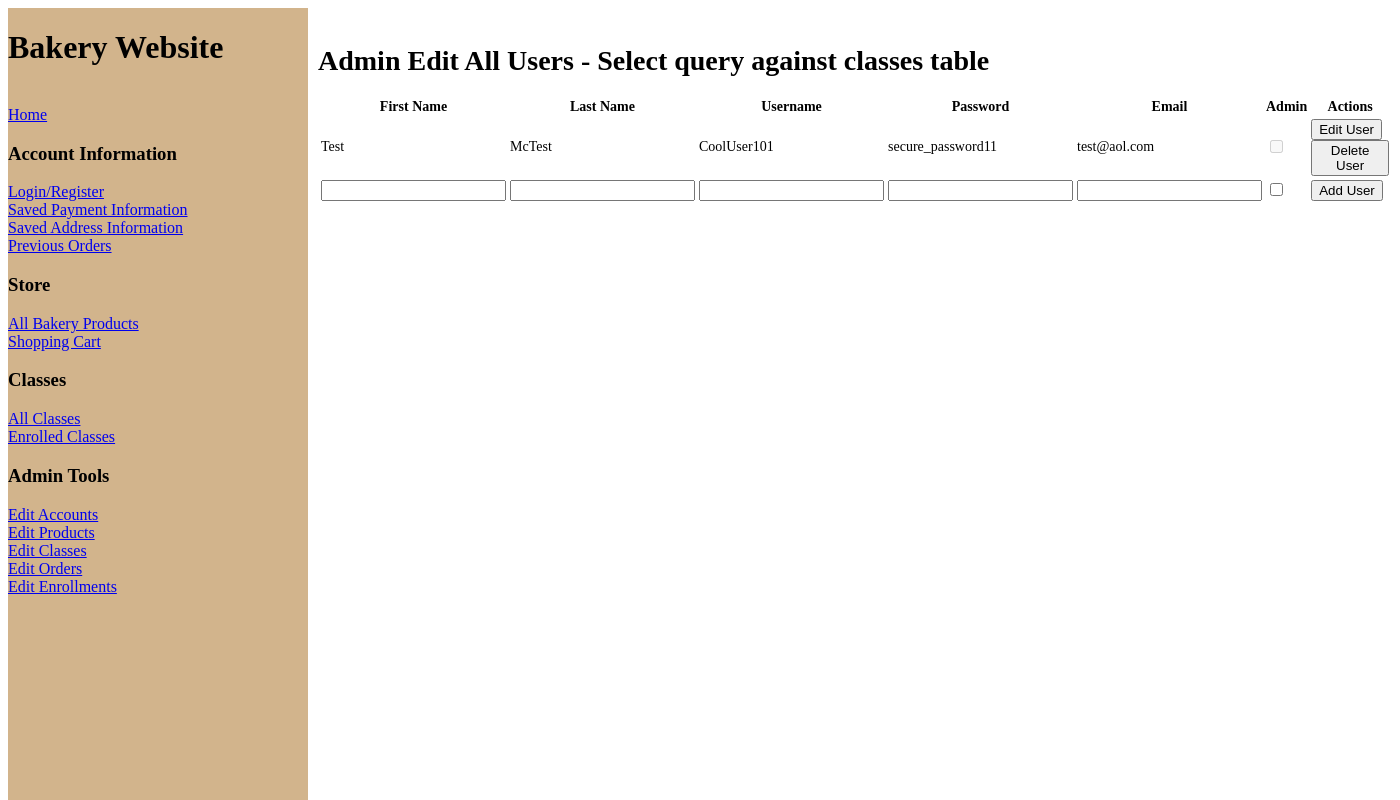
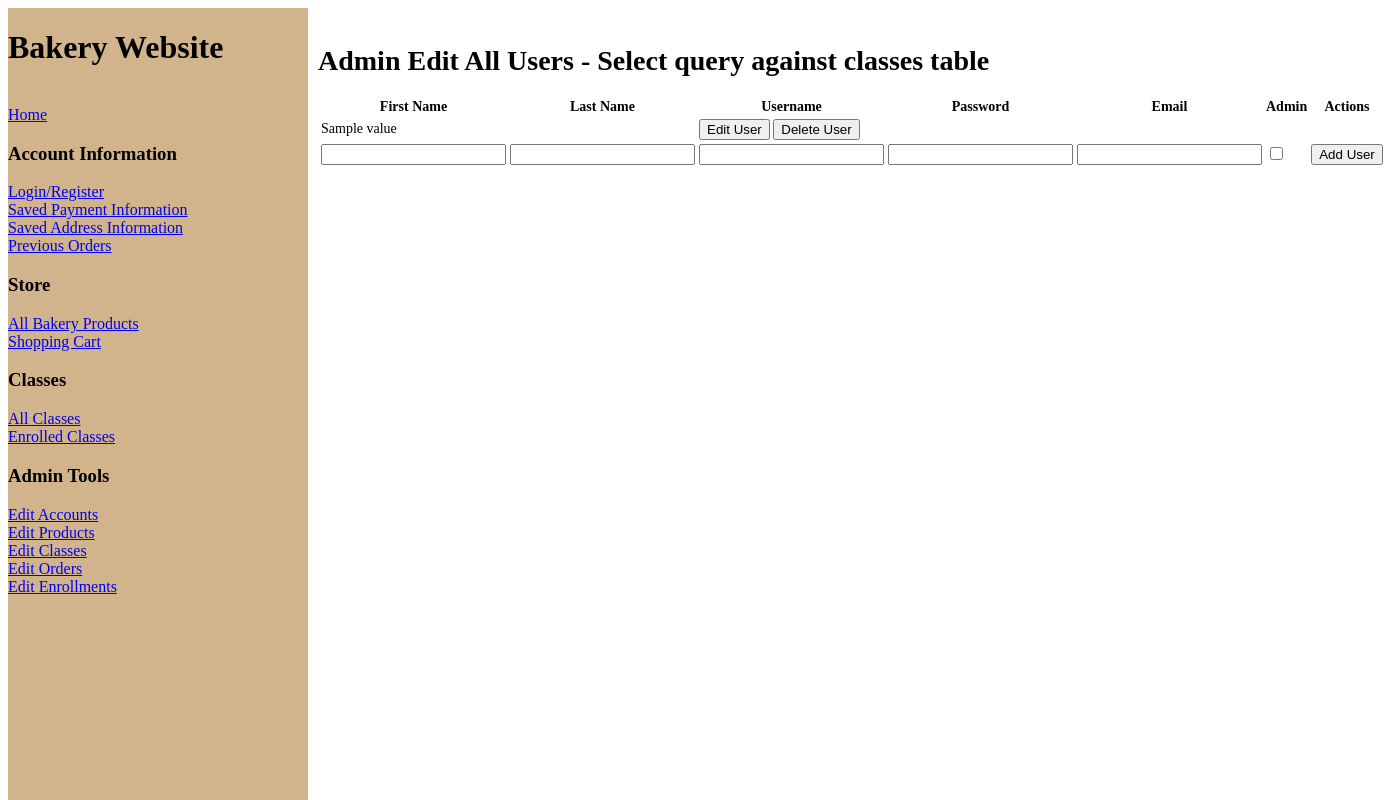
Before and after one commit to lucaslenard/bakery_website, a Flask app: template templates/edit_accounts.html in a window 1400 px wide. Run offline with Flask 2, Linux system fonts and the light colour scheme; the template is opened without the code that fills it: most values are stand-ins (such as "Sample title", 1, 10 or a date in 2020).

Commit message:
Selects for edit accounts

```diff
--- a/app.py
+++ b/app.py
@@ -109,7 +109,14 @@ def address_info():
 
 @app.route('/edit_accounts')
 def admin_edit_accounts():
-    return render_template('edit_accounts.html')
+    query = "SELECT * FROM users;"
+
+    results = execute_query(db_connection, query)
+    response = results.fetchall()
+
+    data = format_data(response, ["first_name", "last_name", "username", "password", "email", "admin"])
+
+    return render_template('edit_accounts.html', data=data)
 
 
 @app.route('/edit_products')
--- a/templates/edit_accounts.html
+++ b/templates/edit_accounts.html
@@ -14,20 +14,19 @@
         <th>Admin</th>
         <th>Actions</th>
     </tr>
-        <tr>
-            <td>Test</td>
-            <td>McTest</td>
-            <td>CoolUser101</td>
-            <td>secure_password11</td>
-            <td>test@aol.com</td>
+    {% for key, value in data.items() %}
+    <tr>
+        {% for key, value in value.items() %}
+            <td id="{{ key }}">{{value}}</td>
+        {% endfor %}
+        <td>
             <td>
-                <input type="checkbox" disabled="disabled">
+                <button value="{{key}}" name="edit_user">Edit User</button>
+                <button value="{{key}}" name="delete_user">Delete User</button>
             </td>
-            <td>
-                <button value="edit_user" name="key">Edit User</button>
-                <button value="delete_user" name="key">Delete User</button>
-            </td>
-        </tr>
+        </td>
+    </tr>
+    {% endfor %}
         <tr>
             <td>
                 <input type="text" name="first_name" value>
```
